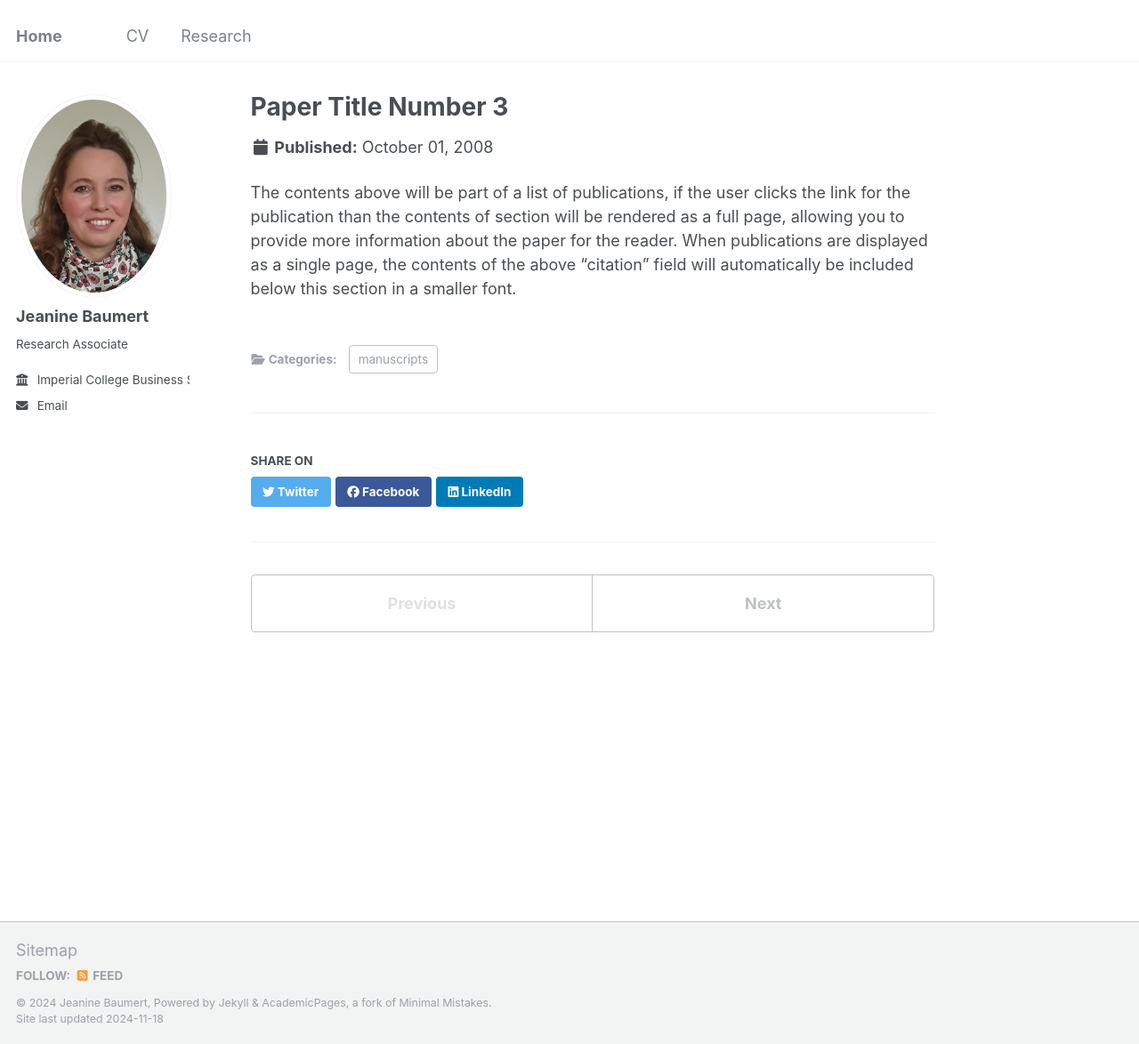
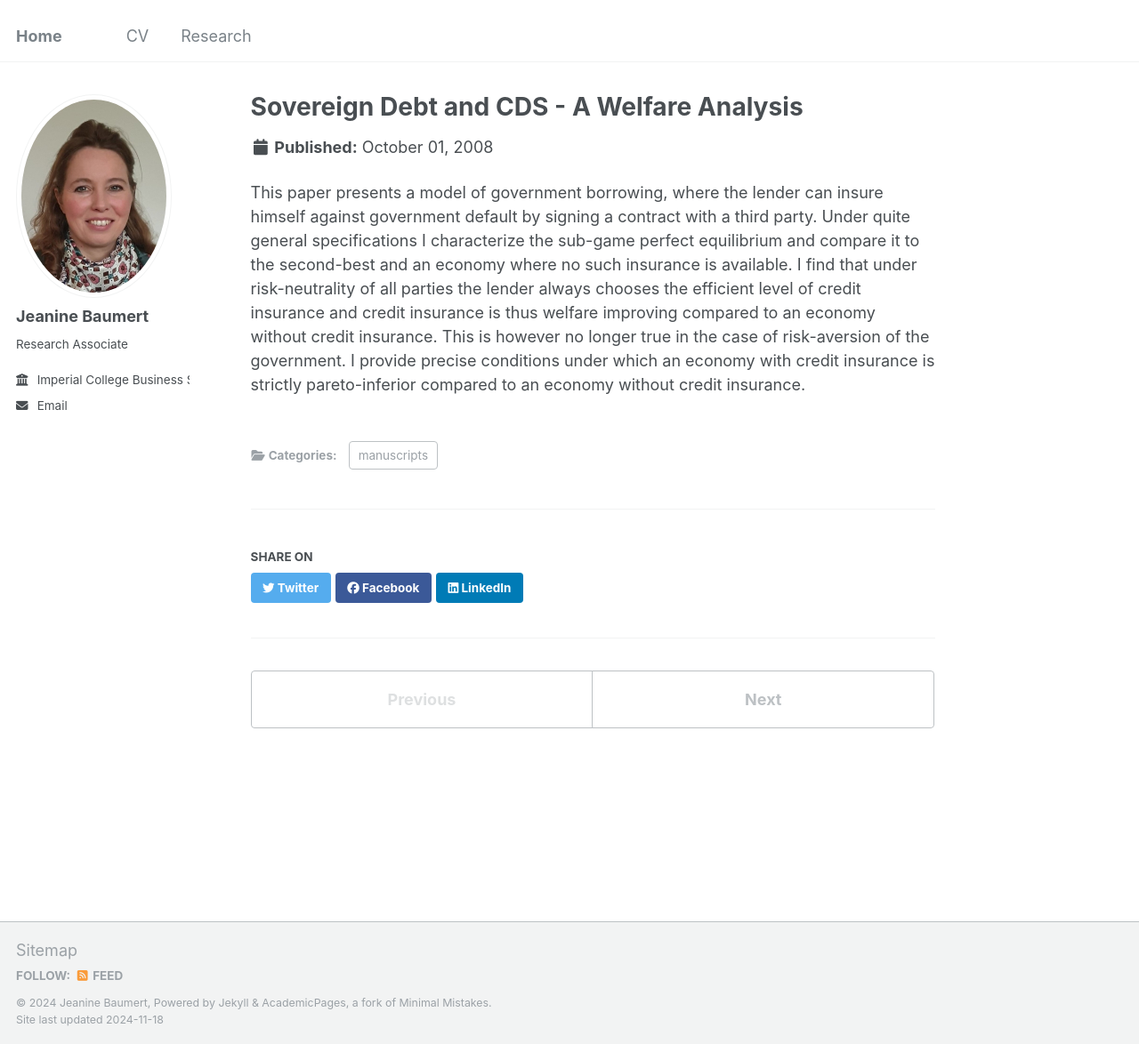
Before and after one commit to jeaninebaumert/jeaninebaumert.github.io, a Jekyll site: the page built from _publications/2008-10-01-paper-title-number-3.md, in a window 1280 px wide and 1174 px high. Shown: the whole window at 89% size. Built offline with Jekyll 4.4.1, drawn with Linux system fonts in a browser that asks for light colours.

Commit message:
Update 2008-10-01-paper-title-number-3.md

```diff
--- a/_publications/2008-10-01-paper-title-number-3.md
+++ b/_publications/2008-10-01-paper-title-number-3.md
@@ -1,9 +1,9 @@
 ---
-title: "Paper Title Number 3"
+title: "Sovereign Debt and CDS - A Welfare Analysis"
 collection: publications
 category: manuscripts
-permalink: /publication/2008-10-01-paper-title-number-3
-excerpt: 'This paper is about the number 2. The number 3 is left for future work.'
+permalink: /publication/sovereigndebtCDS
+excerpt: 'This paper presents a model of government borrowing, where the lender can insure himself against government default by signing a contract with a third party. Under quite general specifications I characterize the sub-game perfect equilibrium and compare it to the second-best and an economy where no such insurance is available. I find that under risk-neutrality of all parties the lender always chooses the efficient level of credit insurance and credit insurance is thus welfare improving compared to an economy without credit insurance. This is however no longer true in the case of risk-aversion of the government. I provide precise conditions under which an economy with credit insurance is strictly pareto-inferior compared to an economy without credit insurance.'
 date: 2008-10-01
 venue:
 slidesurl:
@@ -11,4 +11,4 @@ paperurl:
 citation:
 ---
 
-The contents above will be part of a list of publications, if the user clicks the link for the publication than the contents of section will be rendered as a full page, allowing you to provide more information about the paper for the reader. When publications are displayed as a single page, the contents of the above "citation" field will automatically be included below this section in a smaller font.
+This paper presents a model of government borrowing, where the lender can insure himself against government default by signing a contract with a third party. Under quite general specifications I characterize the sub-game perfect equilibrium and compare it to the second-best and an economy where no such insurance is available. I find that under risk-neutrality of all parties the lender always chooses the efficient level of credit insurance and credit insurance is thus welfare improving compared to an economy without credit insurance. This is however no longer true in the case of risk-aversion of the government. I provide precise conditions under which an economy with credit insurance is strictly pareto-inferior compared to an economy without credit insurance.
```
